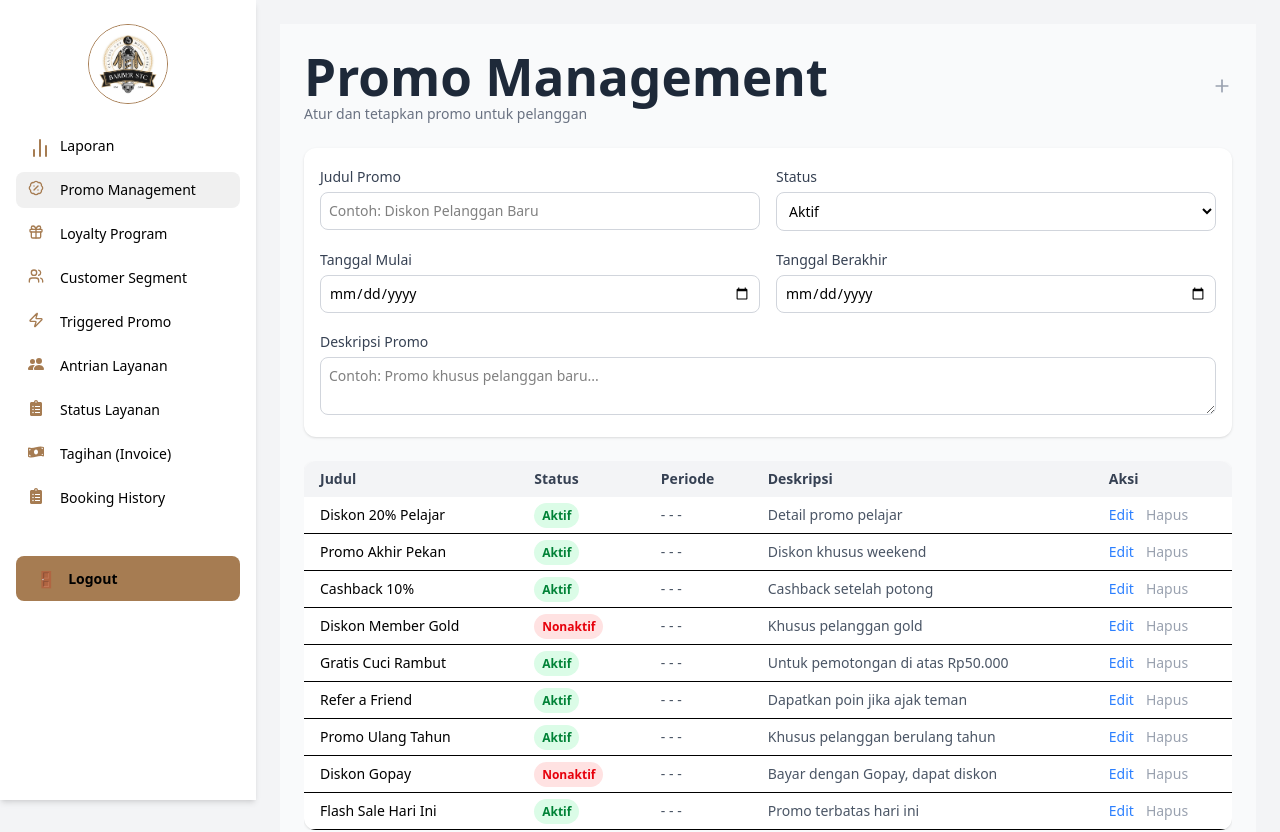
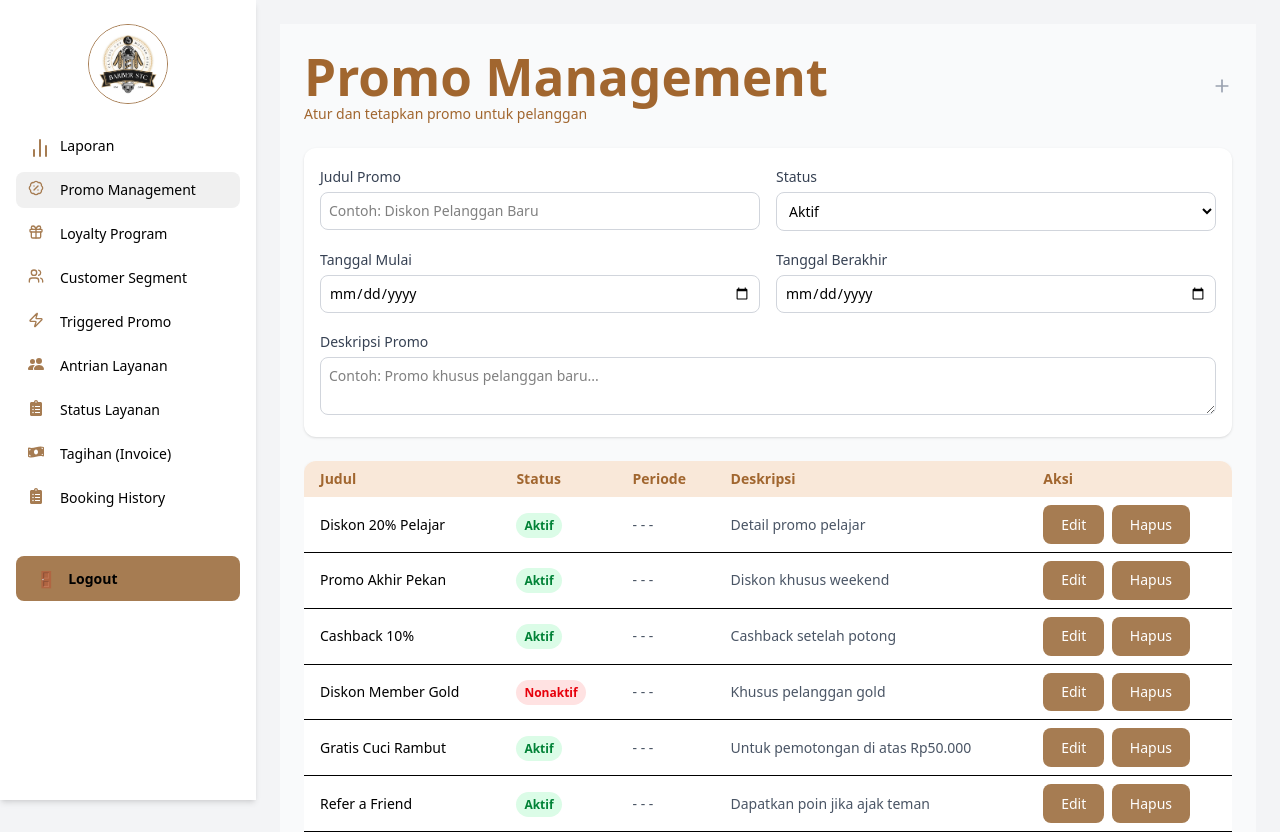
Before and after one commit to salwaistiqfarah/crm-kelompok9-23SIA, a React (Vite) app: page /admin/promo_management in a window 1280 px wide. Shown: the top 832 px of the page. Built offline with nearby package versions, Linux system fonts and the light colour scheme; sample sign-in values are in the browser's storage.

Commit message:
Perbaikan tambahan by jelly

```diff
--- a/src/Pages/MA/CustomerSegment.jsx
+++ b/src/Pages/MA/CustomerSegment.jsx
@@ -33,7 +33,6 @@ const CustomerSegment = () => {
       ]);
       setNewSegment({ tier: "", benefit: "", minPoints: "" });
 
-      // Arahkan ke halaman UserSegmentInfo
       navigate("/UserSegmentInfo", {
         state: {
           name: selectedName,
@@ -52,7 +51,7 @@ const CustomerSegment = () => {
 
   return (
     <div className="p-6 space-y-6">
-      <h1 className="text-2xl font-bold text-gray-800">Kelola Segmentasi Pelanggan</h1>
+      <h1 className="text-2xl font-bold text-[#9A572E]">Kelola Segmentasi Pelanggan</h1>
 
       {/* Form Tambah Segmentasi */}
       <div className="bg-white shadow-md rounded-2xl p-4 space-y-4">
--- a/src/Pages/MA/PromoManagement.jsx
+++ b/src/Pages/MA/PromoManagement.jsx
@@ -67,8 +67,8 @@ const PromoManagement = () => {
       {/* Header */}
       <div className="flex justify-between items-center">
         <div>
-          <h1 className="text-xl font-semibold text-gray-800">Promo Management</h1>
-          <p className="text-sm text-gray-500">Atur dan tetapkan promo untuk pelanggan</p>
+          <h1 className="text-xl font-semibold text-[#A1662F]">Promo Management</h1>
+          <p className="text-sm text-[#A1662F]">Atur dan tetapkan promo untuk pelanggan</p>
         </div>
         <div
           title="Tambah Promo"
@@ -142,7 +142,7 @@ const PromoManagement = () => {
       {/* Promo List */}
       <div className="overflow-x-auto">
         <table className="min-w-full bg-white rounded-xl overflow-hidden shadow-sm text-sm">
-          <thead className="bg-gray-100 text-gray-700">
+          <thead className="bg-[#F9E8D9] text-[#A1662F]">
             <tr>
               <th className="px-4 py-2 text-left">Judul</th>
               <th className="px-4 py-2 text-left">Status</th>
@@ -170,19 +170,19 @@ const PromoManagement = () => {
                   {promo.startDate || "-"} - {promo.endDate || "-"}
                 </td>
                 <td className="px-4 py-2 text-gray-600">{promo.preview}</td>
-                <td className="px-4 py-2 space-x-3 text-sm">
-                  <span
+                <td className="px-4 py-2 space-x-2 text-sm">
+                  <button
                     onClick={() => handleEdit(promo.id)}
-                    className="text-blue-500 hover:underline cursor-pointer"
+                    className="px-3 py-1 bg-[#A1662F] text-white rounded-md hover:bg-[#8b5125] transition"
                   >
                     Edit
-                  </span>
-                  <span
+                  </button>
+                  <button
                     onClick={() => handleDelete(promo.id)}
-                    className="text-gray-400 hover:underline cursor-pointer"
+                    className="px-3 py-1 bg-red-500 text-white rounded-md hover:bg-red-600 transition"
                   >
                     Hapus
-                  </span>
+                  </button>
                 </td>
               </tr>
             ))}
```
